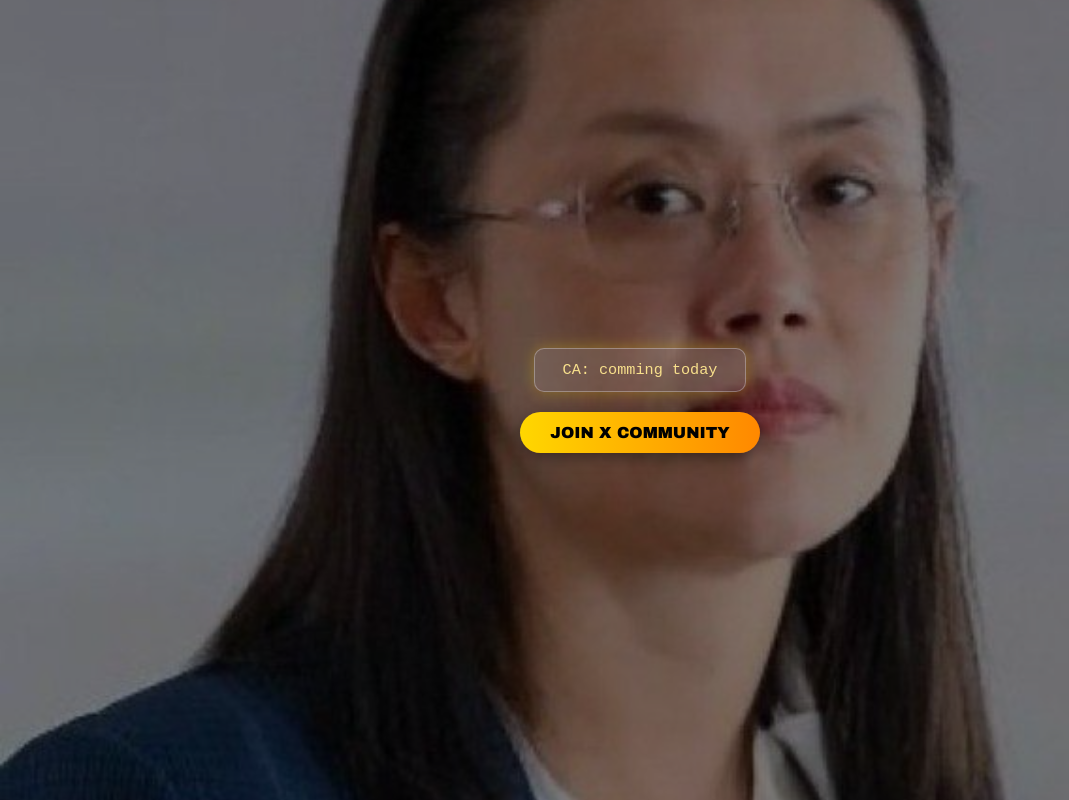
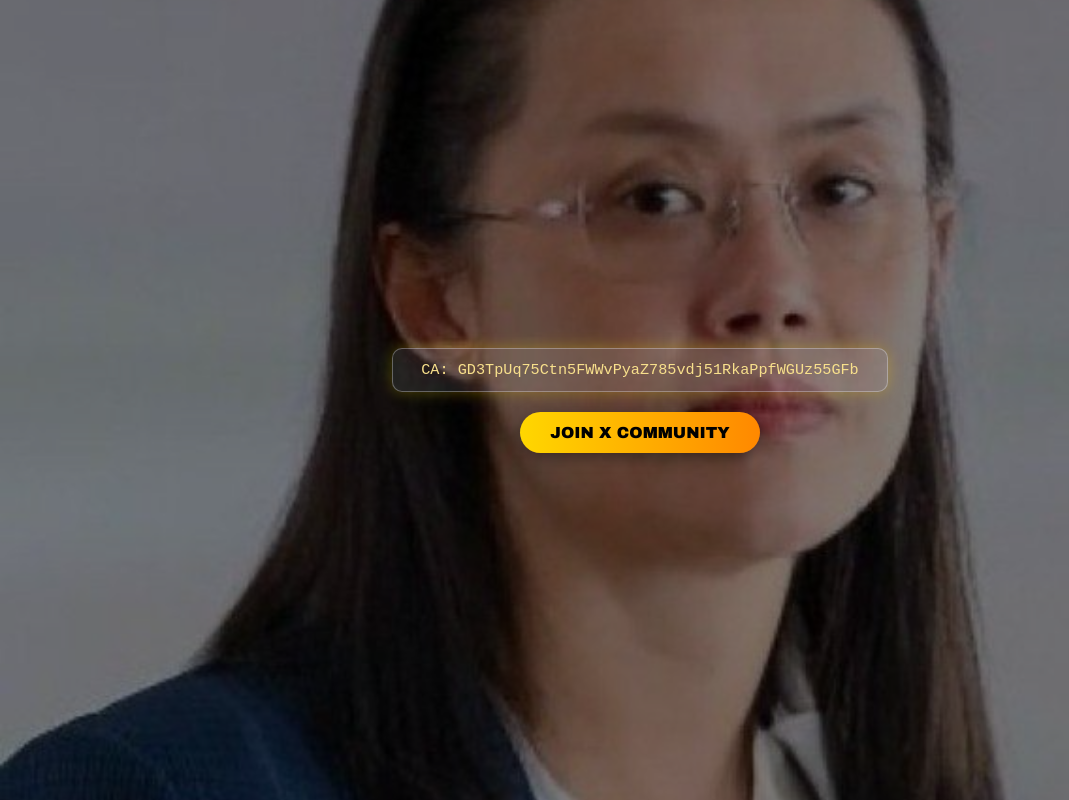
Before and after one commit to cryptobog377/cztta, a plain HTML site: page index.html in a window 1280 px wide. Shown: the whole page, without its empty margins (0-1069 px from the left). Drawn offline with Linux system fonts and the light colour scheme.

Commit message:
Update index.html

```diff
--- a/index.html
+++ b/index.html
@@ -68,7 +68,7 @@
 </head>
 <body>
   <div class="content">
-    <div class="ca-box">CA: comming today</div>
+    <div class="ca-box">CA: GD3TpUq75Ctn5FWWvPyaZ785vdj51RkaPpfWGUz55GFb</div>
     <a href="https://x.com/i/communities/1988019572759228899" target="_blank" class="btn">Join X Community</a>
   </div>
 </body>
```
